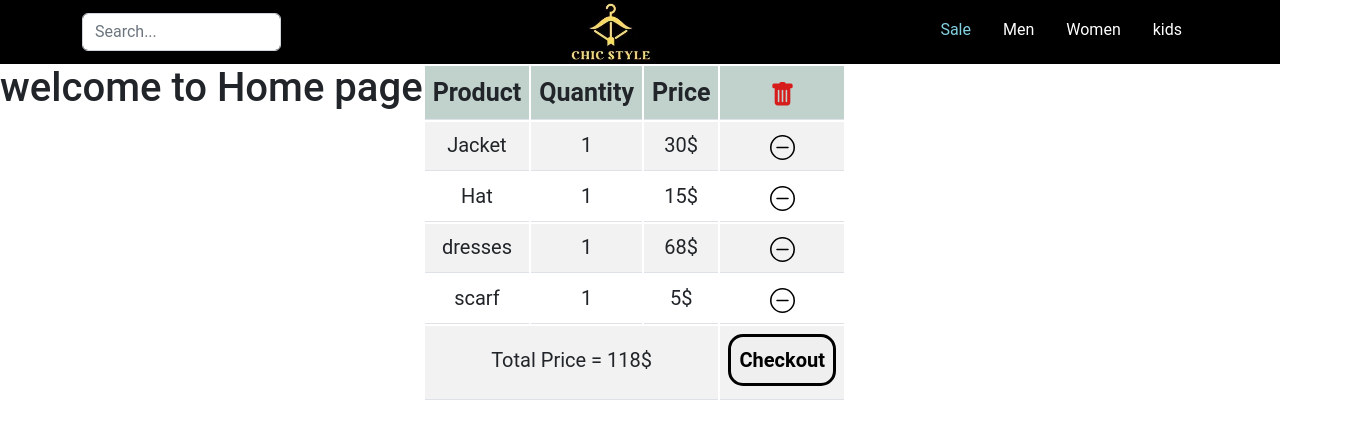
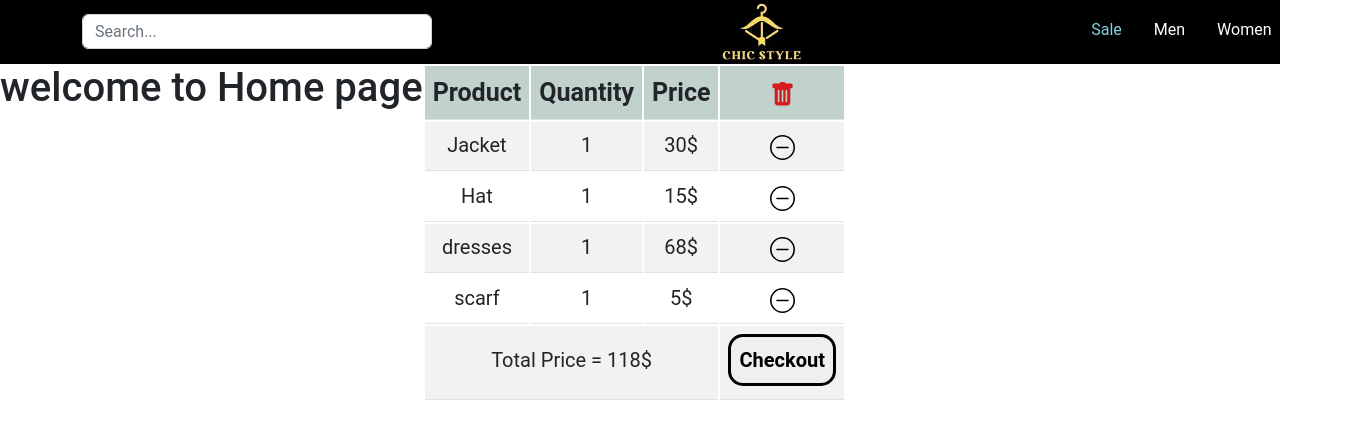
Before and after one commit to IsmaelMousa/pos-sales-stock, a React (Create React App) app: page / in a window 1280 px wide. Shown: the top 438 px of the page, 1349 px wide, since content can reach past the window. Built offline with nearby package versions, Linux system fonts and the light colour scheme.

Commit message:
modified on store bar for the seler page

```diff
--- a/src/components/store-bar/Navbar.css
+++ b/src/components/store-bar/Navbar.css
@@ -1,6 +1,5 @@
 body {
    font-family: "Roboto", sans-serif;
-
    padding-left: 0px;
    border: 0px solid #ffffff;
   }
@@ -14,8 +13,8 @@ body {
     background-color:#000000;
     padding: 0 0;
     margin: 0;
+  }
 
-  }
   .navbar .navbar-nav .nav-link {
     color: white;
   }
@@ -37,6 +36,12 @@ body {
     border-color: rgb(255, 255, 255);
     background-color: rgb(255, 255, 255);
   }
+
   .navbar .navbar-toggler:focus {
     box-shadow: none;
   }
+
+  .form-control {
+    width: 350px;
+    height: 35px;
+  }
```
Lines whose indentation alone changed are shown as unchanged.
